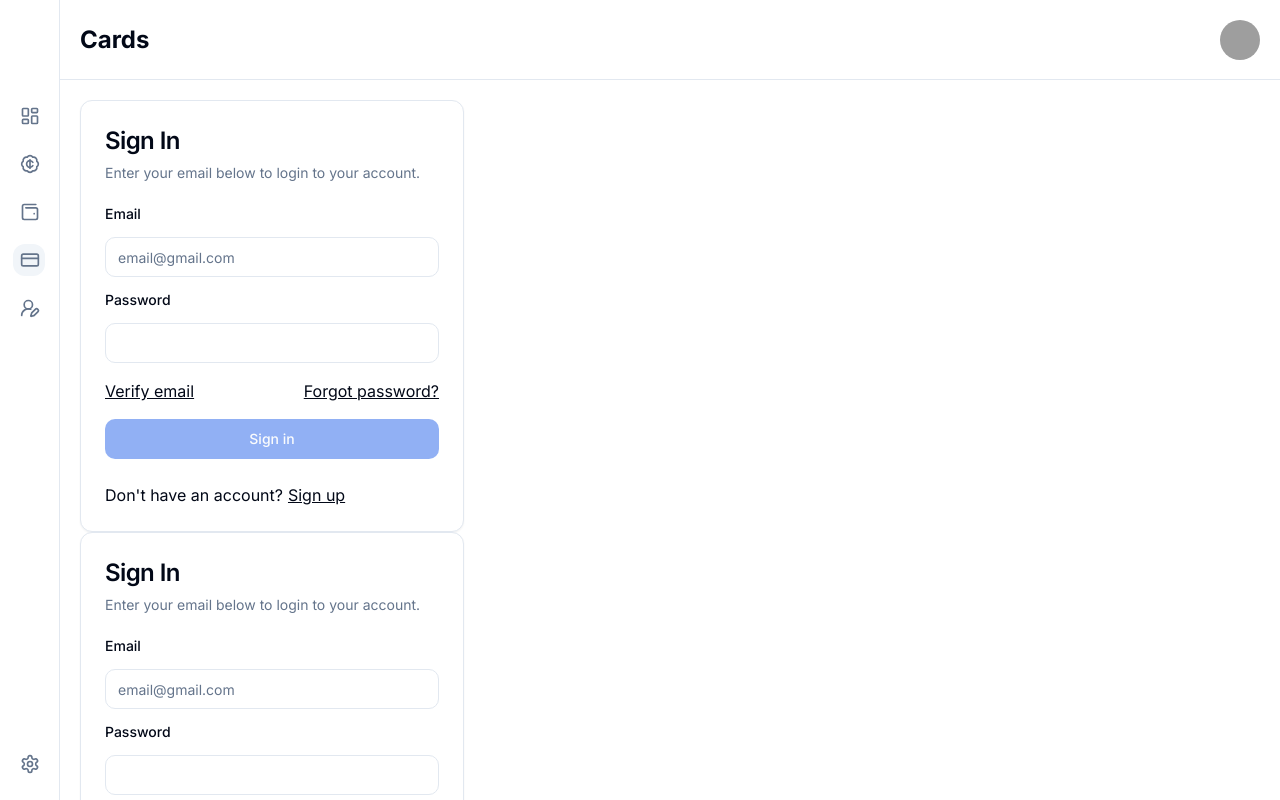
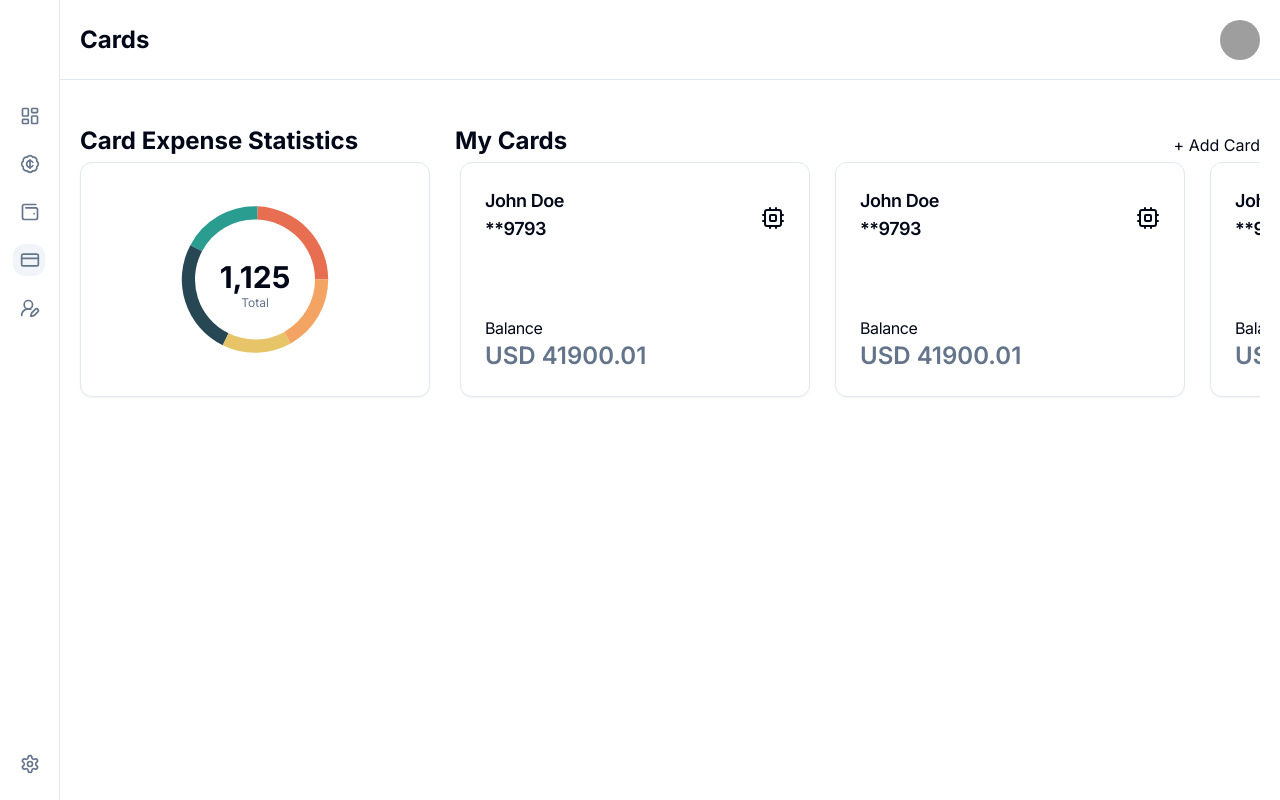
Before and after one commit to Max-Hirning/FinTrack-web, a Next.js app: page /cards in a window 1280 px wide. Shown: the top 800 px of the page. Built offline with nearby package versions, Linux system fonts and the light colour scheme; grey boxes are pictures that could not be loaded.

Commit message:
feat: added crads expense stat

```diff
--- a/src/app/(app)/cards/page.tsx
+++ b/src/app/(app)/cards/page.tsx
@@ -1,18 +1,13 @@
-import { SignInWidget } from "widgets/cards/sign-in"
+import { CardsListWidget } from "widgets/cards-list"
+import { ExpensesStatisticsByCards } from "widgets/expensesStatisticsByCards"
 
 export default function Page() {
   return (
     <>
-      <SignInWidget/>
-      <SignInWidget/>
-      <SignInWidget/>
-      <SignInWidget/>
-      <SignInWidget/>
-      <SignInWidget/>
-      <SignInWidget/>
-      <SignInWidget/>
-      <SignInWidget/>
-      <SignInWidget/>
+      <section className="flex max-md:flex-col w-full gap-[25px] mt-[25px]">
+        <ExpensesStatisticsByCards styles="max-md:w-full md:w-[350px]"/>
+        <CardsListWidget styles="max-md:w-full md:w-[calc(100%-350px-25px)]"/>
+      </section>
     </>
   )
 }
--- /dev/null
+++ b/src/widgets/expensesStatisticsByCards.tsx
@@ -0,0 +1,22 @@
+import * as React from "react"
+import { Card, CardContent } from "shared/ui"
+import { MyPieChart as PieChart } from "features/charts/pie";
+
+interface IProps {
+  styles?: string;
+}
+
+export function ExpensesStatisticsByCards({styles}: IProps) {
+  return (
+    <section className={styles || ""}>
+      <article className="flex items-end justify-between mb-[5px]">
+        <h2 className="text-2xl font-bold">Card Expense Statistics</h2>
+      </article>
+      <Card className="p-[20px] h-[235px]">
+        <CardContent className="w-full h-full p-0">
+          <PieChart/>
+        </CardContent>
+      </Card>
+    </section>
+  )
+}
```
